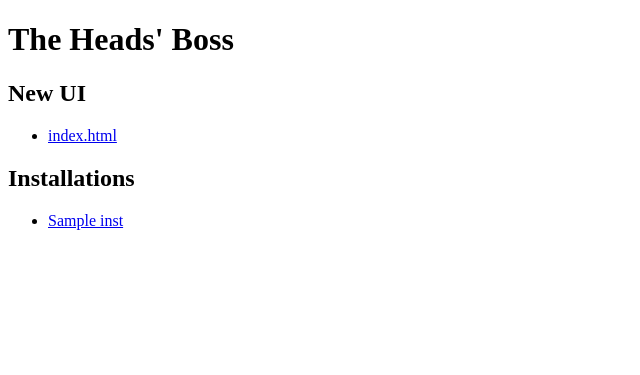
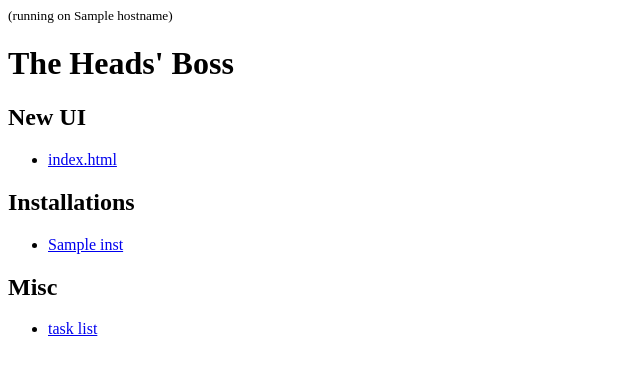
Before and after one commit to cacktopus/theheads, a Flask app: template templates/boss.html in a window 1280 px wide. Shown: the top 375 px of the page, without its empty margins (0-640 px from the left). Run offline with Flask 2, Linux system fonts and the light colour scheme; the template is opened without the code that fills it: most values are stand-ins (such as "Sample title", 1, 10 or a date in 2020); parts of the project's set-up code (start-up, migrations or seed data) failed here and were passed over.

Commit message:
add some info to boss' index.html

```diff
--- a/boss.py
+++ b/boss.py
@@ -1,6 +1,7 @@
 import asyncio
 import json
 import math
+import platform
 from string import Template
 from typing import Dict, List
 
@@ -47,7 +48,8 @@ async def home(request):
 
     template = jinja_env.get_template('boss.html')
 
-    result = template.render(installations=installations)
+    hostname = platform.node()
+    result = template.render(installations=installations, hostname=hostname)
 
     return web.Response(text=result, content_type="text/html")
 
--- a/templates/boss.html
+++ b/templates/boss.html
@@ -2,8 +2,17 @@
 <html lang="en">
 <head>
     <title>The Heads' Boss</title>
+    <style>
+        .smaller {
+            font-size: smaller;
+        }
+        .critical {
+            text-decoration: line-through;
+        }
+    </style>
 </head>
 <body>
+<div class="smaller">(running on {{hostname}})</div>
 <h1>The Heads' Boss</h1>
 
 <h2>New UI</h2>
@@ -22,5 +31,10 @@
     {% endfor %}
 </ul>
 
+<h2>Misc</h2>
+<ul>
+    <li><a href="tasks">task list</a></li>
+</ul>
+
 </body>
 </html>
--- a/templates/home.html
+++ b/templates/home.html
@@ -9,14 +9,10 @@
         .critical {
             text-decoration: line-through;
         }
-        .center-div {
-             margin: 0 auto;
-             <!--width: 800px;-->
-        }
     </style>
 </head>
 <body>
-<div class="smaller center-div">(running on {{hostname}})</div>
+<div class="smaller">(running on {{hostname}})</div>
 <h1>Home</h1>
 <ul>
     {% for service in services %}
```
